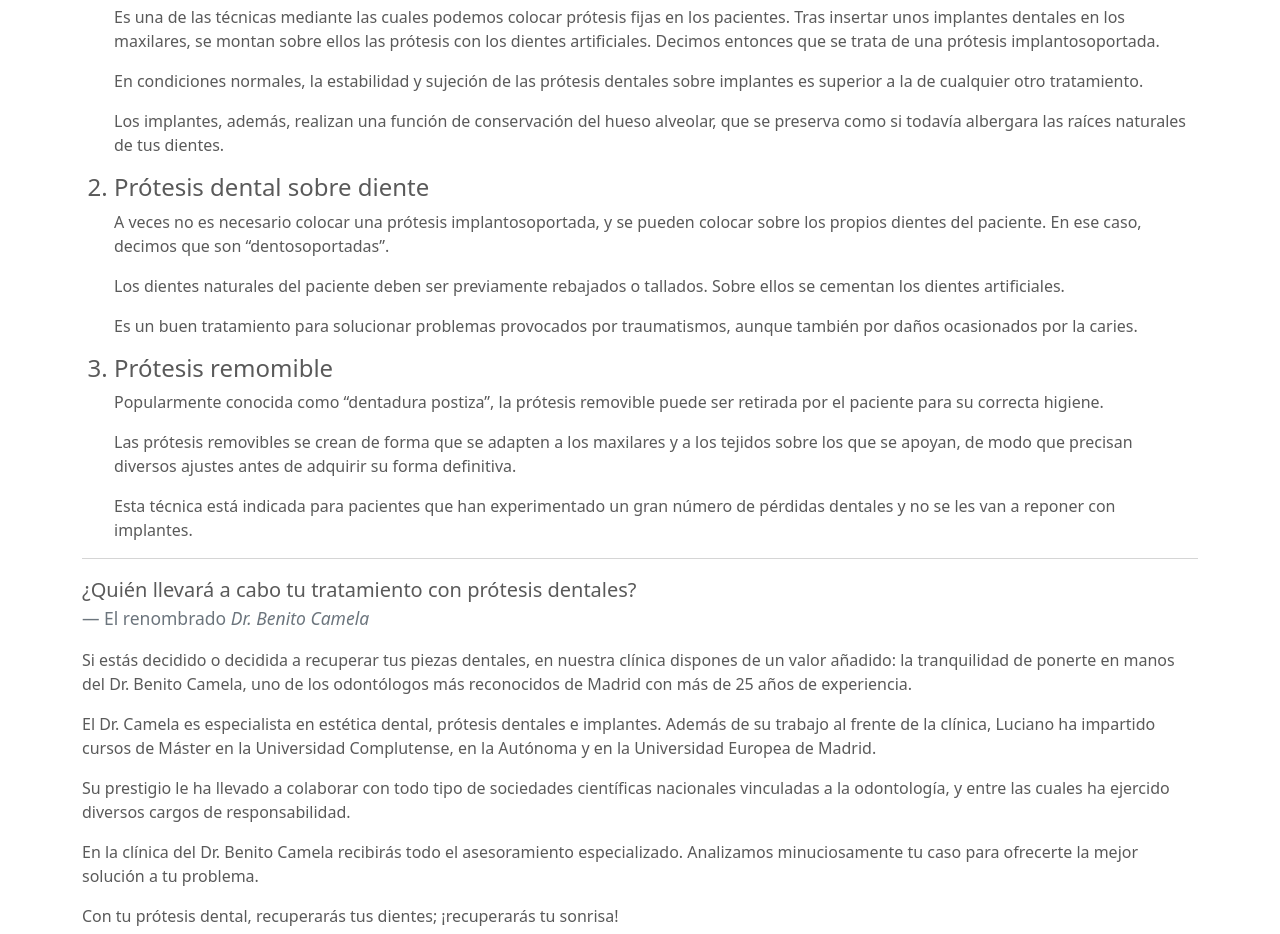
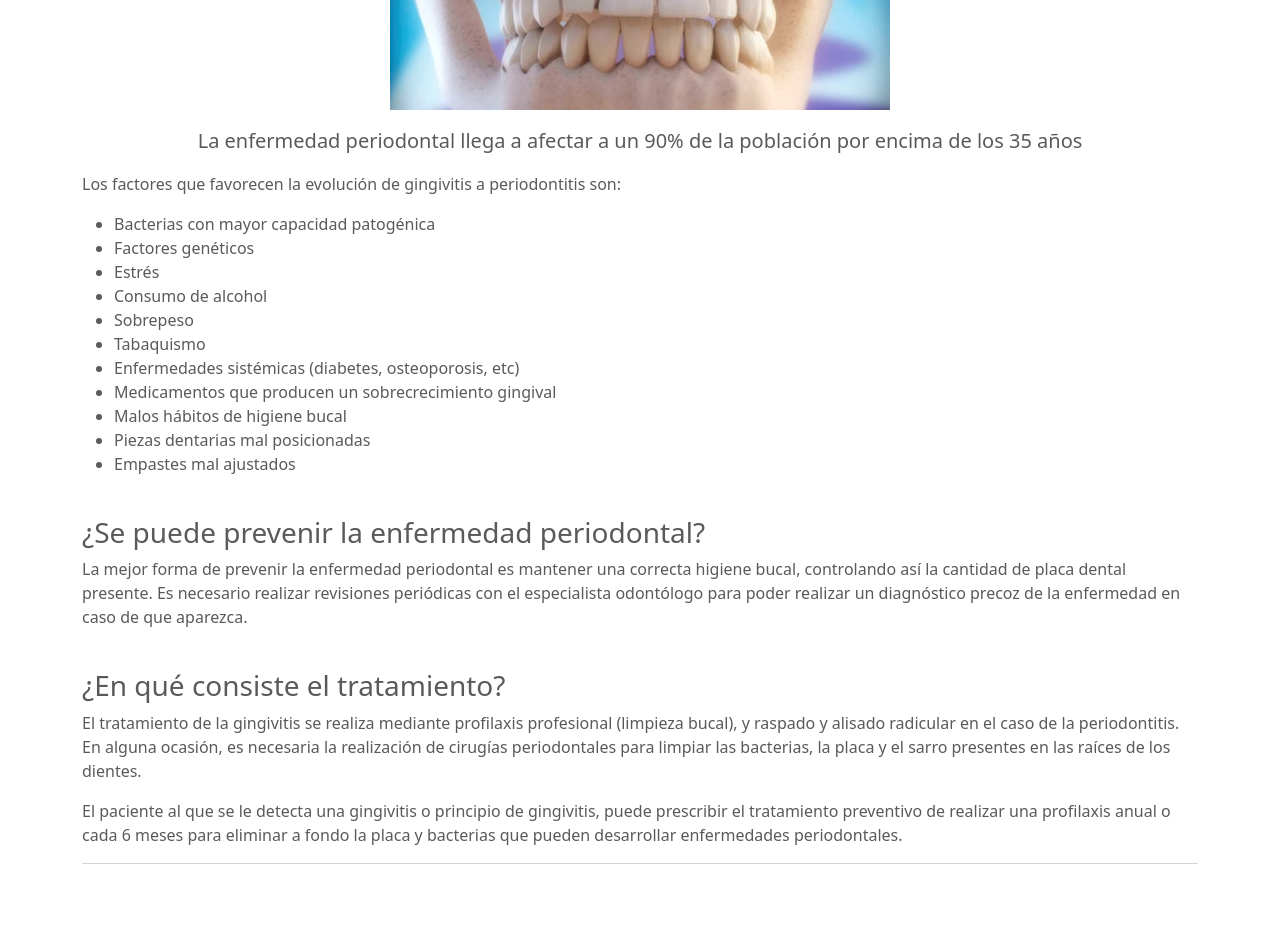
Before and after one commit to Alejandro-rs93/DentalClinic, a plain HTML site: page especialidades/2periodoncia.html in a window 1280 px wide. Shown: the part 1242-2176 px from the top of the page. Drawn offline with Linux system fonts and the light colour scheme.

Commit message:
Especialidades (hay que arreglar el titutlo de todas las epsecialidades)

```diff
--- a/especialidades/2periodoncia.html
+++ b/especialidades/2periodoncia.html
@@ -3,7 +3,7 @@
   <head>
     <meta charset="utf-8">
     <meta name="viewport" content="width=device-width, initial-scale=1">
-    <title>Protesis Dental</title>
+    <title>Endodoncia</title>
 
     <link rel="canonical" href="https://getbootstrap.com/docs/5.0/examples/carousel/">
 
@@ -96,71 +96,51 @@
       <div class="col-lg-12" >
 
         <!-- Title -->
-        <h1 class="mt-4">Protesis Dental</h1>
+        <h1 class="mt-4" style="margin-top: 50px;">Protesis Dental</h1>
 
         <hr>
 
         <!-- Preview Image -->
         <!-- <img class="img-fluid rounded mx-auto d-block" src="http://placehold.it/900x300" alt=""> -->
-        <img class="img-fluid rounded mx-auto d-block" src="img/protesisdentales.jpg" alt="" height="300" width="700">
+        <img class="img-fluid rounded mx-auto d-block" src="img/periodoncia1.jpg" alt="" height="300" width="700">
         <hr>
 
         <!-- Post Content -->
-        <h3>¿Qué es una prótesis dental?</h3>
-        <p class="lead">Si has escuchado el término prótesis dental, probablemente has imaginado algún tipo de tratamiento que sustituye una parte dañada de la dentadura por otra artificial. Y sí, es así, tus intuiciones van bien encaminadas.</p>
-        <p>En primer lugar, “prótesis dental” es el nombre de la especialidad de odontología que se encarga de reemplazar los dientes dañados o perdidos por otros artificiales, que realizamos con materiales como resinas o cerámicas. Por esa razón, el especialista de esta rama es conocido como prostodoncista, distinto al protésico dental, que no es odontólogo.</p>
-        <p>Pero también hablamos de prótesis dental para referirnos a las soluciones que esta rama odontológica ofrece a los pacientes, y que permiten reponer su dentadura y restaurar su funcionalidad.</p>
+        <h3>¿Qué es la Periodoncia?</h3>
+        <p>La Periodoncia es la rama de la Odontología que trata las enfermedades de las encías y del hueso que sostiene los dientes. Y es que las enfermedades de las encías como la gingivitis y periodontitis son de las causas más comunes de pérdida de dientes, y su control es fundamental. </p>
         <br>
-        <h3>Tipos de Prótesis Dentales</h3>
-        <p class="lead">Hay dos soluciones diferentes para reponer los dientes de un paciente mediante prótesis, dependiendo del caso del que se trate.</p>
-        <p>Existen dos tipos de prótesis dentales:</p>
+
+        <h3>¿Por qué se realiza?</h3>
+        <p>Las enfermedades más comunes tratadas por la periodoncia son la gingivitis y la periodontitis. La primera es aquella que afecta a las encías, los tejidos blandos que protegen los dientes. La segunda, más compleja, es la que provoca infecciones en el hueso que sujeta los dientes y otros tejidos como el ligamento periodontal y el cemento radicular.</p>
+        <p>Las causas más frecuentes de estas enfermedades están relacionadas con las bacterias que permanecen sobre los dientes y las encías, que con el tiempo pueden producir lesiones en los tejidos. Dichas patologías provocan el enrojecimiento y sangrado de las encías, de forma espontánea o durante el cepillado. Otras causas son el tabaco, la herencia genética, el embarazo y algunas enfermedades como la diabetes.</p>
+        <p style="text-align: center;"><img src="./img/periodoncia.jpg"></p>
+        <p class="lead" style="text-align: center;">La enfermedad periodontal llega a afectar a un 90% de la población por encima de los 35 años</p>
+        <p>Los factores que favorecen la evolución de gingivitis a periodontitis son:</p>
         <ul>
-          <li>Prótesis fijas: no pueden ser retiradas por el paciente; Es la opción más cómoda para los pacientes, dado que, tras colocarlas, pueden utilizarlas como si se tratara de sus dientes naturales.</li>
-          <li>Prótesis removibles: los pacientes pueden retirarlas, y de hecho deben hacerlo para cumplir una rutina diaria de limpieza. A pesar de sus inconvenientes respecto a las prótesis fijas, tienen a su favor un precio más económico.</li>
+          <li>Bacterias con mayor capacidad patogénica</li>
+          <li>Factores genéticos</li>
+          <li>Estrés</li>
+          <li>Consumo de alcohol</li>
+          <li>Sobrepeso</li>
+          <li>Tabaquismo</li>
+          <li>Enfermedades sistémicas (diabetes, osteoporosis, etc)</li>
+          <li>Medicamentos que producen un sobrecrecimiento gingival</li>
+          <li>Malos hábitos de higiene bucal</li>
+          <li>Piezas dentarias mal posicionadas</li>
+          <li>Empastes mal ajustados</li>
         </ul>
-        <p>Ahora ya conoces los distintos tipos de prótesis dentales, dependiendo de si se pueden o no retirar fácilmente. ¡Sigamos con los diferentes tratamientos!</p>
         <br>
-        <h3>Diferentes tratamientos con prótesis dentales</h3>
-        <ol>
-          <h4><li>Prótesis dental sobre implante</li></h4>
-          <p>Es una de las técnicas mediante las cuales podemos colocar prótesis fijas en los pacientes. Tras insertar unos implantes dentales en los maxilares, se montan sobre ellos las prótesis con los dientes artificiales. Decimos entonces que se trata de una prótesis implantosoportada.</p>
-          <p>En condiciones normales, la estabilidad y sujeción de las prótesis dentales sobre implantes es superior a la de cualquier otro tratamiento.</p>
-          <p>Los implantes, además, realizan una función de conservación del hueso alveolar, que se preserva como si todavía albergara las raíces naturales de tus dientes.</p>
-          <h4><li>Prótesis dental sobre diente</li></h4>
-          <p>A veces no es necesario colocar una prótesis implantosoportada, y se pueden colocar sobre los propios dientes del paciente. En ese caso, decimos que son “dentosoportadas”.</p>
-          <p>Los dientes naturales del paciente deben ser previamente rebajados o tallados. Sobre ellos se cementan los dientes artificiales.</p>
-          <p>Es un buen tratamiento para solucionar problemas provocados por traumatismos, aunque también por daños ocasionados por la caries.</p>
-          <h4><li>Prótesis remomible</li></h4>
-          <p>Popularmente conocida como “dentadura postiza”, la prótesis removible puede ser retirada por el paciente para su correcta higiene.</p>
-          <p>Las prótesis removibles se crean de forma que se adapten a los maxilares y a los tejidos sobre los que se apoyan, de modo que precisan diversos ajustes antes de adquirir su forma definitiva.</p>
-          <p>Esta técnica está indicada para pacientes que han experimentado un gran número de pérdidas dentales y no se les van a reponer con implantes.</p>
 
-        </ol>
-        <p></p>
+        <h3>¿Se puede prevenir la enfermedad periodontal?</h3>
+        <p>La mejor forma de prevenir la enfermedad periodontal es mantener una correcta higiene bucal, controlando así la cantidad de placa dental presente. Es necesario realizar revisiones periódicas con el especialista odontólogo para poder realizar un diagnóstico precoz de la enfermedad en caso de que aparezca.</p>
+        <br>
 
+        <h3>¿En qué consiste el tratamiento?</h3>
+        <p>El tratamiento de la gingivitis se realiza mediante profilaxis profesional (limpieza bucal), y raspado y alisado radicular en el caso de la periodontitis. En alguna ocasión, es necesaria la realización de cirugías periodontales para limpiar las bacterias, la placa y el sarro presentes en las raíces de los dientes.</p>
+        <p>El paciente al que se le detecta una gingivitis o principio de gingivitis, puede prescribir el tratamiento preventivo de realizar una profilaxis anual o cada 6 meses para eliminar a fondo la placa y bacterias que pueden desarrollar enfermedades periodontales.</p>
 
         <hr>
-
-        <blockquote class="blockquote">
-          <p class="mb-0">¿Quién llevará a cabo tu tratamiento con prótesis dentales?
-          </p>
-          <p>
-            <footer class="blockquote-footer">El renombrado
-                <cite title="Source Title">Dr. Benito Camela</cite>
-            </footer>
-          </p>
-        </blockquote>
-        <p>Si estás decidido o decidida a recuperar tus piezas dentales, en nuestra clínica dispones de un valor añadido: la tranquilidad de ponerte en manos del Dr. Benito Camela, uno de los odontólogos más reconocidos de Madrid con más de 25 años de experiencia.</p>
-        <p>El Dr. Camela es especialista en estética dental, prótesis dentales e implantes. Además de su trabajo al frente de la clínica, Luciano ha impartido cursos de Máster en la Universidad Complutense, en la Autónoma y en la Universidad Europea de Madrid.</p>
-        <p>Su prestigio le ha llevado a colaborar con todo tipo de sociedades científicas nacionales vinculadas a la odontología, y entre las cuales ha ejercido diversos cargos de responsabilidad.</p>
-        <p>En la clínica del Dr. Benito Camela recibirás todo el asesoramiento especializado. Analizamos minuciosamente tu caso para ofrecerte la mejor solución a tu problema.</p>
-        <p>Con tu prótesis dental, recuperarás tus dientes; ¡recuperarás tu sonrisa!</p>
-        <p><a href="../contacto/contacto.html" style="text-decoration: none;">Pide cita ahora.</a></p>
-
-
-
-        <hr>
-      </div>
+       </div>
 
 
     </div>
@@ -183,8 +163,4 @@
 
 
   </body>
-<<<<<<< HEAD
 </html>
-=======
-</html>
->>>>>>> fb135e859a7805310923859a2c585286acdb89db
```
Also changed, not shown: especialidades/img/periodoncia.jpg (added), especialidades/img/periodoncia1.jpg (added), especialidades/img/periodoncia1.png (added).
